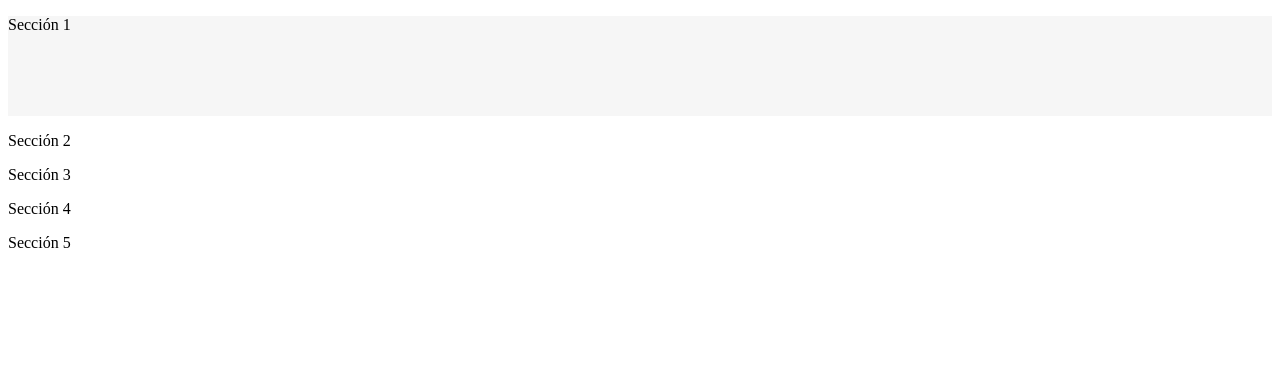
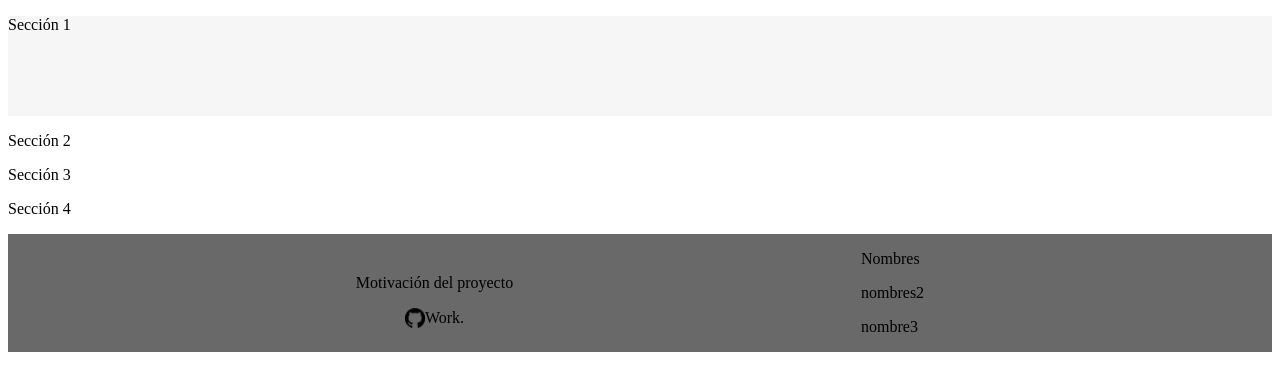
Before and after one commit to samuelzava/semana-1-2, a website: page src/index.html in a window 1280 px wide. Drawn offline with Linux system fonts and the light colour scheme.

Commit message:
Avance Footer
Se realizó la división completa del footer, se colocó el ícono de github y el enlace al repositorio

```diff
--- a/src/index.html
+++ b/src/index.html
@@ -16,6 +16,21 @@
     .container{
 
     }
+    .footer{
+        background-color: dimgrey;
+        display: flex;
+        align-items: center;
+        justify-content: space-evenly;
+    }
+    .footer_information{
+
+    }
+    .enlace_git{
+        display: flex;
+        justify-content: center;
+        align-items: center;
+    }
+
 
 </style>
 
@@ -38,10 +53,22 @@
 
         </div>
 
-        <div class="footer">
-            <p>Sección 5</p>
+        <footer class="footer">
+            <!-- <p>Sección 5</p> -->
+            <div class="footer_information">
+                <p>Motivación del proyecto</p>
+                <div class="enlace_git">
+                    <img src="icon_git.gif" width="20" height="20" alt="asda">
+                    <span style="">Work.</span>
+                </div>
+            </div>
+            <div>
+                <p>Nombres</p>
+                <p>nombres2</p>
+                <p>nombre3</p>
+            </div>
 
-        </div>
+        </footer>
 
     </div>
     </body>
```
Also changed, not shown: src/icon_git.gif (added).
